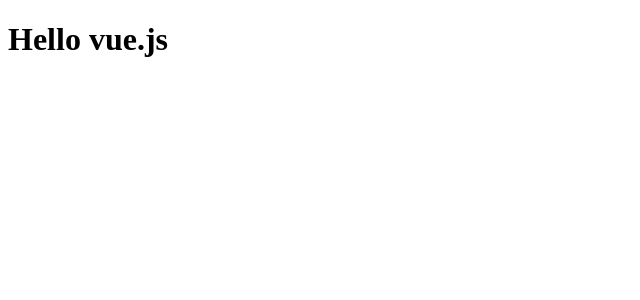
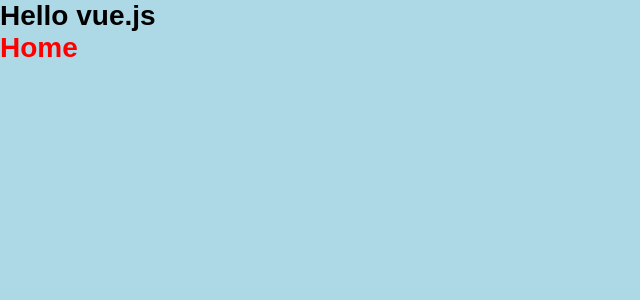
Before and after one commit to shlomiNugarker/checkers, a Vue app: page / in a window 1280 px wide. Before the commit this address had no page. Shown: the top 300 px of the page, without its empty margins (0-640 px from the left). Built offline with nearby package versions, Linux system fonts and the light colour scheme.

Commit message:
add scss

```diff
--- a/package.json
+++ b/package.json
@@ -32,6 +32,7 @@
     "jsdom": "^23.0.1",
     "npm-run-all2": "^6.1.1",
     "prettier": "^3.0.3",
+    "sass": "^1.70.0",
     "typescript": "~5.3.0",
     "vite": "^5.0.10",
     "vitest": "^1.0.4",
--- a/src/App.vue
+++ b/src/App.vue
@@ -1,9 +1,10 @@
 <script setup lang="ts">
-// import { RouterLink, RouterView } from 'vue-router'
+import { RouterView } from 'vue-router'
 </script>
 
 <template>
   <h1>Hello vue.js</h1>
+  <RouterView />
 </template>
 
-<style scoped></style>
+<style lang="scss" scoped></style>
--- a/src/main.ts
+++ b/src/main.ts
@@ -1,6 +1,8 @@
 import { createApp } from 'vue'
 import App from './App.vue'
 import router from './router'
+
+import './styles/styles.scss'
 
 const app = createApp(App)
 
--- a/src/router/index.ts
+++ b/src/router/index.ts
@@ -1,8 +1,22 @@
 import { createRouter, createWebHistory } from 'vue-router'
+
+import HomeView from '../views/HomeView.vue'
+import AboutView from '../views/AboutView.vue'
 
 const router = createRouter({
   history: createWebHistory(import.meta.env.BASE_URL),
-  routes: []
+  routes: [
+    {
+      path: '/',
+      name: 'HomeView',
+      component: HomeView
+    },
+    {
+      path: '/about',
+      name: 'AboutView',
+      component: AboutView
+    }
+  ]
 })
 
 export default router
--- /dev/null
+++ b/src/styles/basics/_base.scss
@@ -0,0 +1,56 @@
+* {
+  box-sizing: border-box;
+}
+
+html {
+  font-family: sans-serif;
+  font-size: 14px;
+}
+
+body {
+  margin: 0;
+  background-color: lightblue;
+}
+html,
+body {
+}
+
+h1,
+h2,
+h3,
+h4,
+h5,
+h6 {
+  margin: 0;
+  padding: 0;
+}
+img {
+  width: 100%;
+}
+p {
+  margin: 0;
+}
+
+.toolbar-btn {
+  border: 1px solid #facbc9;
+}
+
+/* width */
+::-webkit-scrollbar {
+  width: 10px;
+}
+
+/* Track */
+::-webkit-scrollbar-track {
+  background: #f1f1f1;
+}
+
+/* Handle */
+::-webkit-scrollbar-thumb {
+  background: #b2b2b2;
+}
+
+/* Handle on hover */
+::-webkit-scrollbar-thumb:hover {
+  background: #b2b2b2;
+}
--- /dev/null
+++ b/src/styles/setup/_typography.scss
@@ -0,0 +1,4 @@
+// @font-face {
+//   font-family: roboto-light;
+//   src: url(../fonts/roboto/Roboto-Light.ttf);
+// }
--- /dev/null
+++ b/src/styles/setup/_variables.scss
@@ -0,0 +1,4 @@
+// // COLOR PALETTE
+$clr1: #d0d4e4;
+$blue: #0073ea;
+$border: #d0d4e4;
--- /dev/null
+++ b/src/styles/styles.scss
@@ -0,0 +1,4 @@
+@import 'basics/base';
+
+@import 'setup/variables';
+@import 'setup/typography';
--- /dev/null
+++ b/src/views/AboutView.vue
@@ -0,0 +1,15 @@
+<template>
+  <h1>About</h1>
+</template>
+
+<script lang="ts">
+export default {
+  name: 'AboutView'
+}
+</script>
+
+<style lang="scss" scoped>
+h1 {
+  color: rgb(47, 70, 107);
+}
+</style>
--- /dev/null
+++ b/src/views/HomeView.vue
@@ -0,0 +1,15 @@
+<template>
+  <h1>Home</h1>
+</template>
+
+<script lang="ts">
+export default {
+  name: 'HomeView'
+}
+</script>
+
+<style lang="scss" scoped>
+h1 {
+  color: red;
+}
+</style>
```
Also changed, not shown: 1 other file (tests, documents, lock files or other folders).
